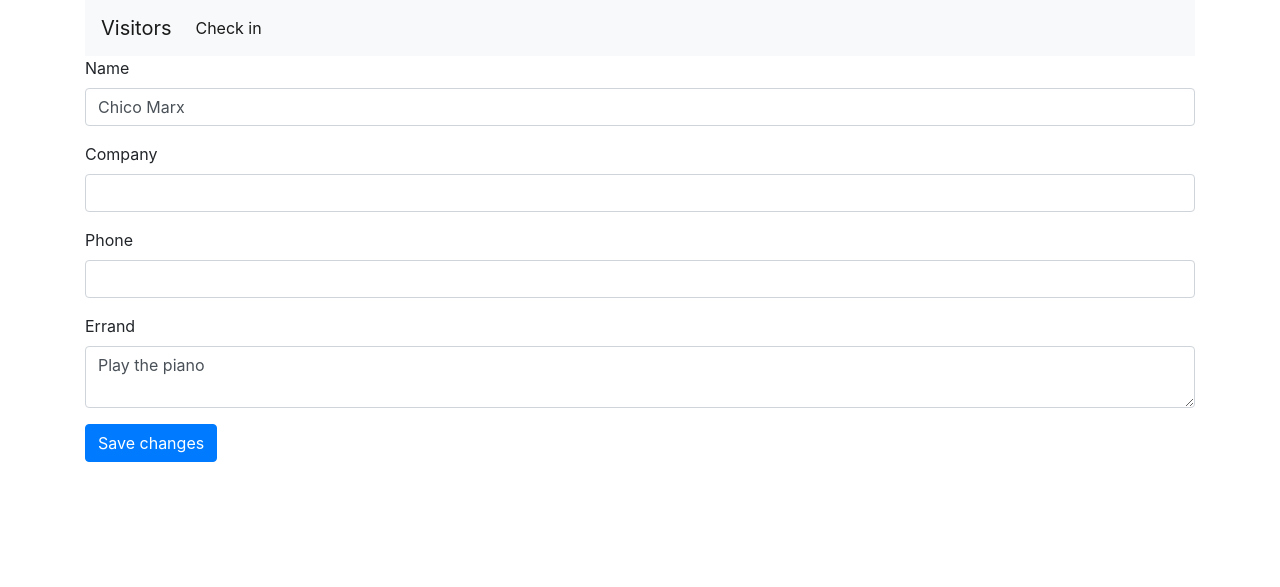
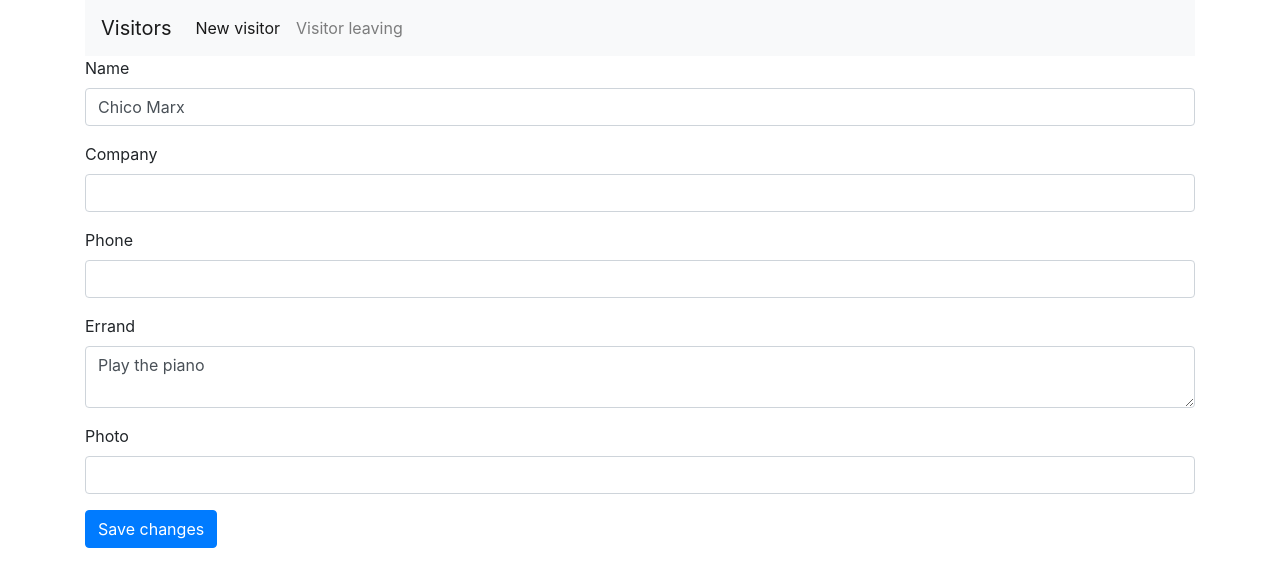
Before and after one commit to johanpeyron/visitorsbadge, a PHP site: page /visitorsbadge/editpost.php?id=6 in a window 1280 px wide. Shown: the top 587 px of the page. Run offline with PHP 8.4, Linux system fonts and the light colour scheme; data comes from the database, SQL or seed files in the repository.

Commit message:
small mods of UI

```diff
--- a/editpost.php
+++ b/editpost.php
@@ -10,12 +10,14 @@
 		$company = mysqli_real_escape_string($conn, $_POST['company']);
 		$phone = mysqli_real_escape_string($conn,$_POST['phone']);
 		$errand = mysqli_real_escape_string($conn,$_POST['errand']);
+		$image_url = mysqli_real_escape_string($conn,$_POST['image_url']);
 
 		$query = "UPDATE  visitors
 							SET 		name = '$name',
 											company = '$company',
 											phone = '$phone',
-											errand = '$errand'
+											errand = '$errand',
+											image_url = '$image_url'
 							WHERE 	id = {$update_id}";
 
 		if(mysqli_query($conn, $query)){
@@ -65,6 +67,10 @@
 				<label>Errand</label>
 				<textarea name="errand" class="form-control"><?php echo $post['errand']; ?></textarea>
 			</div>
+			<div class="form-group">
+				<label>Photo</label>
+				<input type="text" value="<?php echo $post['image_url']; ?>" name="image_url" class="form-control">
+			</div>
 			<input type="hidden" name="update_id" value="<?php echo $post['id']; ?>">
 			<input type="submit" name="submit" value="Save changes" class="btn btn-primary">
 		</form>
--- a/inc/navbar.php
+++ b/inc/navbar.php
@@ -6,8 +6,8 @@
     </button>
     <div class="collapse navbar-collapse" id="navbarNavAltMarkup">
       <div class="navbar-nav">
-        <a class="nav-item nav-link active" href="<?php echo ROOT_URL; ?>addpost.php">Check in<span class="sr-only">(current)</span></a>
-        <!-- <a class="nav-item nav-link" href="<?php echo ROOT_URL; ?>addpost.php">Check out</a> -->
+        <a class="nav-item nav-link active" href="<?php echo ROOT_URL; ?>addpost.php">New visitor<span class="sr-only">(current)</span></a>
+        <a class="nav-item nav-link" href="<?php echo ROOT_URL; ?>addpost.php">Visitor leaving</a>
         <!-- <a class="nav-item nav-link" href="#">Pricing</a>
         <a class="nav-item nav-link disabled" href="#">Disabled</a> -->
       </div>
--- a/index.php
+++ b/index.php
@@ -49,6 +49,7 @@
         <?php foreach($posts as $post) : ?>
           <tr>
             <th scope="row"><a href="post.php?id=<?php echo $post['id']; ?>" class="text-secondary"><?php echo $post['name']; ?></a></th>
+            <!-- <td><a href="postwithpicture.php?id=<?php echo $post['id']; ?>"<?php echo $post['company']; ?></a></td> -->
             <td><?php echo $post['company']; ?></td>
             <td><?php echo $post['phone']; ?></td>
             <td><?php echo $post['errand']; ?></td>
```
